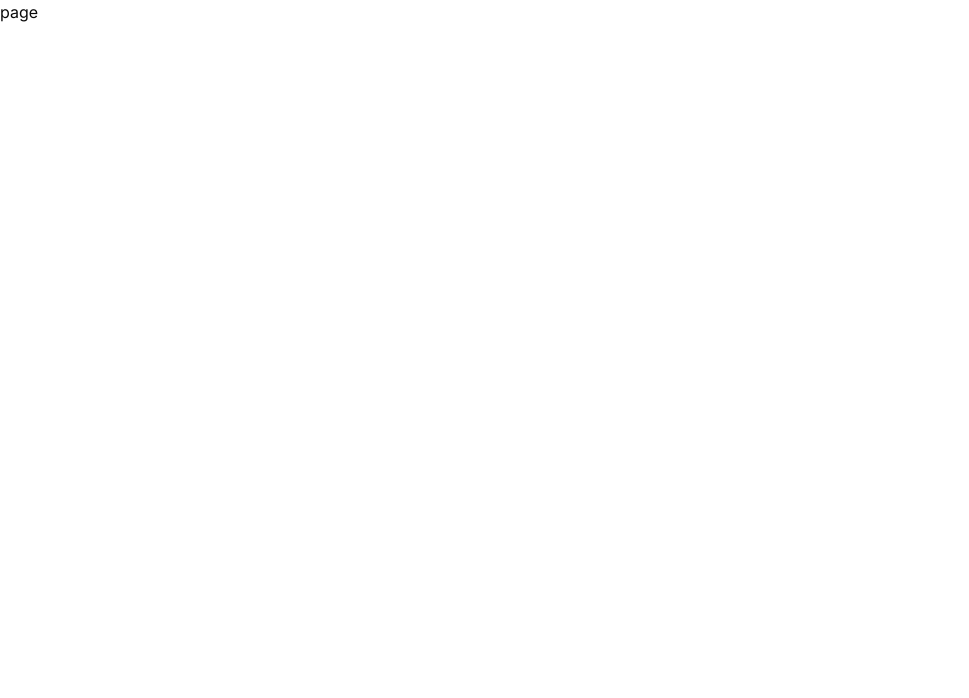
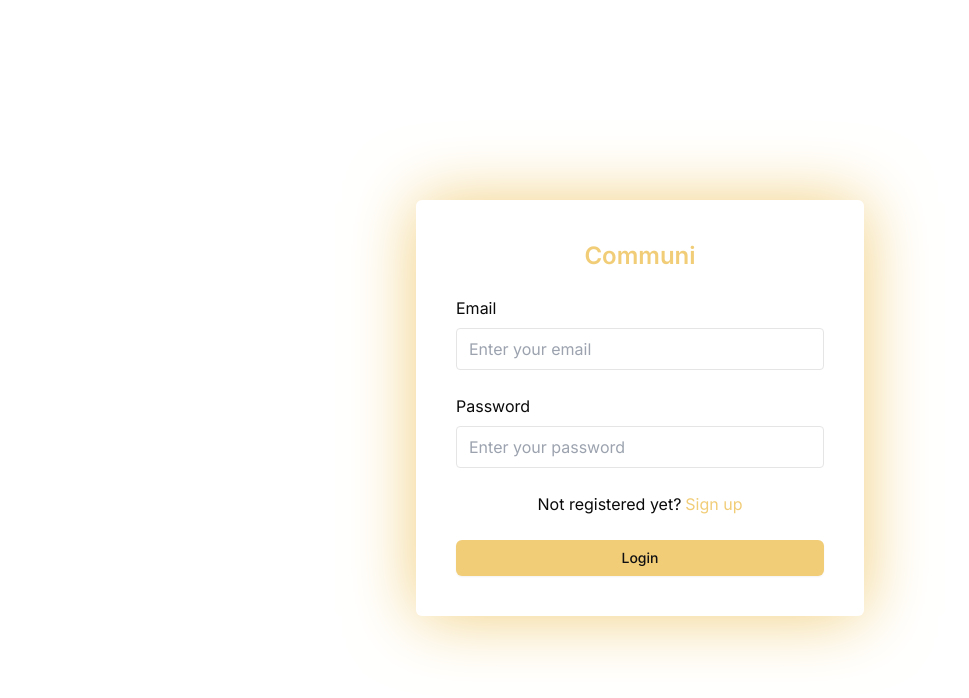
Before and after one commit to Kyryloloshka/Communi, a Next.js app: page /login in a window 1280 px wide. Shown: the top 698 px of the page, without its empty margins (0-969 px from the left). Built offline with nearby package versions, Linux system fonts and the light colour scheme; no server answers.

Commit message:
add login page

```diff
--- a/src/app/login/page.tsx
+++ b/src/app/login/page.tsx
@@ -1,8 +1,83 @@
-import React from 'react'
+"use client"
+import { Button } from '@/components/ui/button';
+import { signInWithEmailAndPassword } from 'firebase/auth';
+import Link from 'next/link';
+import { useRouter } from 'next/navigation';
+import React, { FormEvent, useState } from 'react'
+import {auth} from '@/lib/firebase/firebase';
+
+export interface ErrorForm {
+  name?: string;
+  email?: string;
+  password?: string;
+  confirmPassword?: string;
+}
+
 
 const page = () => {
+  const [email, setEmail] = useState("");
+  const [password, setPassword] = useState("");
+  const [errors, setErrors] = useState<ErrorForm>({});
+  const [loading, setLoading] = useState(false);
+  const router = useRouter();
+
+  const validateForm = () => {
+    const emailRegex = /^[a-zA-Z0-9._-]+@[a-zA-Z0-9.-]+\.[a-zA-Z]{2,4}$/;
+    const newErrors = {} as ErrorForm;
+
+    if (!email.trim() || !emailRegex.test(email)) {
+      newErrors.email = "Email is required!";
+    }
+    if (password.length < 6) {
+      newErrors.password = "Password must be at least 6 characters long!";
+    }
+
+    setErrors(newErrors);
+    return Object.keys(newErrors).length === 0;
+  }
+
+  const handleSumbit = async (e: FormEvent) => {
+    e.preventDefault();
+    setLoading(true);
+    try {
+      if (validateForm()) {
+        const userCredentials = await signInWithEmailAndPassword(auth, email, password);
+        const user = userCredentials.user;
+        if (user) {
+          router.push('/');
+        }
+        setErrors({});
+      } else {
+        setLoading(false);
+        return;
+      }
+    } catch (error) {
+      console.log(error);
+    }
+    setLoading(false);
+  }
+
   return (
-    <div>page</div>
+    <div className='flex justify-center items-center h-screen m-2'>
+      <form action="" onSubmit={handleSumbit} className='space-y-2 sm:space-y-4 w-full max-w-md shadow-primary rounded-md py-5 px-4 sm:p-10 flex flex-col gap-2'>
+        <h1 className='text-2xl text-center font-semibold text-primary-500'>Communi</h1>
+        <div className='space-y-2'>
+          <label htmlFor="email" className='block'>Email</label>
+          <input placeholder='Enter your email' type="email" id="email" className='w-full border px-3 py-2 rounded dark:bg-dark-4' value={email} onChange={(e) => setEmail(e.target.value)} />
+          {errors.email && <p className='text-red-400'>{errors.email}</p>}
+        </div>
+        <div className='space-y-2'>
+          <label htmlFor="password" className='block'>Password</label>
+          <input type="password" placeholder='Enter your password' id="password" className='w-full border px-3 py-2 rounded dark:bg-dark-4' value={password} onChange={(e) => setPassword(e.target.value)} />
+          {errors.password && <p className='text-red-400'>{errors.password}</p>}
+        </div>
+        <div className="flex flex-auto flex-wrap gap-1 self-center align-center justify-center">
+          <span className='text-center'>Not registered yet?</span>
+          <Link className='text-primary-500 hover:underline' href='/register'>Sign up</Link>
+        </div>
+        <Button className='overflow-hidden flex-auto' variant='primary' type="submit">{loading ? <span className="loader"></span> : "Login"}</Button>
+      </form>
+    </div>
   )
 }
 
--- a/src/app/page.tsx
+++ b/src/app/page.tsx
@@ -1,42 +1,36 @@
 "use client"
-import * as React from "react"
-import { MoonIcon, SunIcon } from "@radix-ui/react-icons"
-import { useTheme } from "next-themes"
 
 import { Button } from "@/components/ui/button"
-import {
-  DropdownMenu,
-  DropdownMenuContent,
-  DropdownMenuItem,
-  DropdownMenuTrigger,
-} from "@/components/ui/dropdown-menu"
+import { User, getAuth } from "firebase/auth"
+import { app, db } from "@/lib/firebase/firebase"
+import { useRouter } from "next/navigation"
+import { useEffect, useState } from "react"
+import { DocumentData, doc, getDoc } from "firebase/firestore"
 
 export default function Home() {
-  const { setTheme } = useTheme()
+  const auth = getAuth(app);
+  const [user, setUser] = useState<DocumentData | null>();
+  const router = useRouter();
+
+  useEffect(() => {
+    const unsubscribe = auth.onAuthStateChanged(async (user) => {
+      if (user) {
+        const userRef = doc(db, 'users', user.uid);
+        const userDoc = await getDoc(userRef);
+        const userData = userDoc.data();
+        setUser(userData)
+      } else {
+        setUser(null)
+        router.push('/login')
+      }
+    })
+    return () => unsubscribe();
+  }, [auth, router])
+
   return (
-    <div>
-      <h1>Home</h1>
-      <Button>Click me</Button>
-      <DropdownMenu>
-        <DropdownMenuTrigger asChild>
-          <Button variant="outline" size="icon">
-            <SunIcon className="h-[1.2rem] w-[1.2rem] rotate-0 scale-100 transition-all dark:-rotate-90 dark:scale-0" />
-            <MoonIcon className="absolute h-[1.2rem] w-[1.2rem] rotate-90 scale-0 transition-all dark:rotate-0 dark:scale-100" />
-            <span className="sr-only">Toggle theme</span>
-          </Button>
-        </DropdownMenuTrigger>
-        <DropdownMenuContent align="end">
-          <DropdownMenuItem onClick={() => setTheme("light")}>
-            Light
-          </DropdownMenuItem>
-          <DropdownMenuItem onClick={() => setTheme("dark")}>
-            Dark
-          </DropdownMenuItem>
-          <DropdownMenuItem onClick={() => setTheme("system")}>
-            System
-          </DropdownMenuItem>
-        </DropdownMenuContent>
-      </DropdownMenu>
+    <div className="flex h-screen">
+      <div className="flex-shrink-0 w-3/12"></div>
+      <div className="flex-grow w-3/12"></div>
     </div>
   );
 }
--- a/src/app/register/page.tsx
+++ b/src/app/register/page.tsx
@@ -1,8 +1,11 @@
 "use client"
 import { Button } from '@/components/ui/button';
+import { createUserWithEmailAndPassword } from 'firebase/auth';
 import Link from 'next/link';
 import { useRouter } from 'next/navigation';
-import React, { useState } from 'react'
+import React, { FormEvent, useState } from 'react'
+import {auth, db} from '@/lib/firebase/firebase';
+import { doc, setDoc } from 'firebase/firestore';
 
 export interface ErrorForm {
   name?: string;
@@ -41,12 +44,20 @@ const page = () => {
     return Object.keys(newErrors).length === 0;
   }
 
-  const handleSumbit = (e: any) => {
+  const handleSumbit = async (e: FormEvent) => {
     e.preventDefault();
     setLoading(true);
     try {
       if (validateForm()) {
+        const userCredentials = await createUserWithEmailAndPassword(auth, email, password);
+        const user = userCredentials.user;
+        const docRef = doc(db, 'users', user.uid);
+        await setDoc(docRef, {
+          name,
+          email
+        });
         router.push('/');
+        setErrors({});
       } else {
         setLoading(false);
         return;
--- a/src/lib/firebase/firebase.ts
+++ b/src/lib/firebase/firebase.ts
@@ -2,19 +2,16 @@ import {initializeApp} from 'firebase/app';
 import {getFirestore} from 'firebase/firestore';
 import {getAuth} from 'firebase/auth';
 
-// For Firebase JS SDK v7.20.0 and later, measurementId is optional
 const firebaseConfig = {
   apiKey: process.env.NEXT_PUBLIC_FIREBASE_API_KEY,
   authDomain: process.env.NEXT_PUBLIC_FIREBASE_AUTH_DOMAIN,
   projectId: process.env.NEXT_PUBLIC_FIREBASE_PROJECT_ID,
-  storageBucket: process.env.REACT_APP_STORAGE_BUCKET,
-  messagingSenderId: process.env.REACT_APP_MESSAGING_SENDER_ID,
-  appId: process.env.REACT_APP_APP_ID,
-  measurementId: process.env.REACT_APP_MEASUREMENT_ID
+  storageBucket: process.env.NEXT_PUBLIC_FIREBASE_STORAGE_BUCKET,
+  messagingSenderId: process.env.NEXT_PUBLIC_FIREBASE_MESSAGING_SENDER_ID,
+  appId: process.env.NEXT_PUBLIC_FIREBASE_APP_ID,
+  measurementId: process.env.NEXT_PUBLIC_FIREBASE_MEASUREMENT_ID
 };
 
-const app = initializeApp(firebaseConfig);
-const db = getFirestore(app);
-const auth = getAuth(app);
-
-export default {app, db, auth};
+export const app = initializeApp(firebaseConfig);
+export const db = getFirestore(app);
+export const auth = getAuth(app);
```
